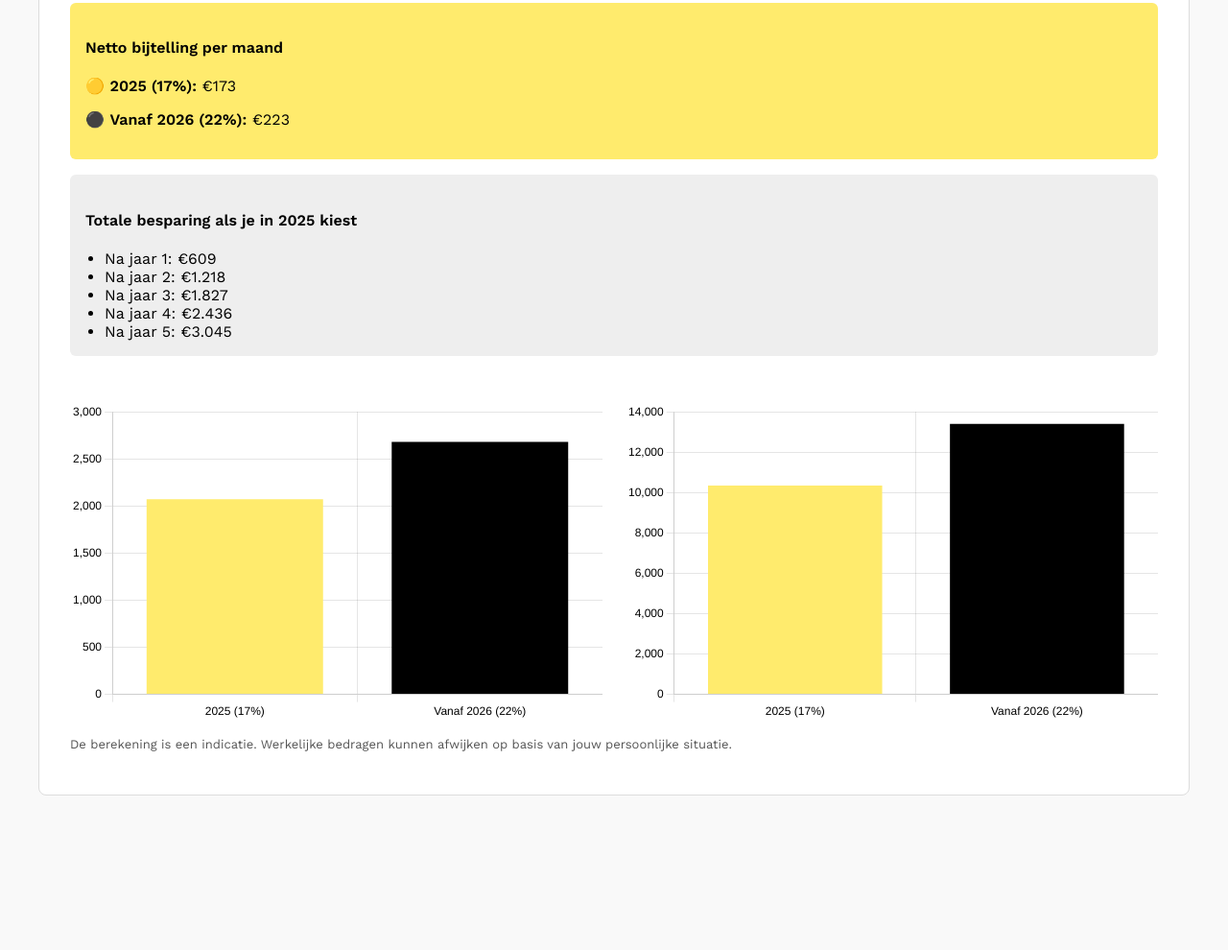
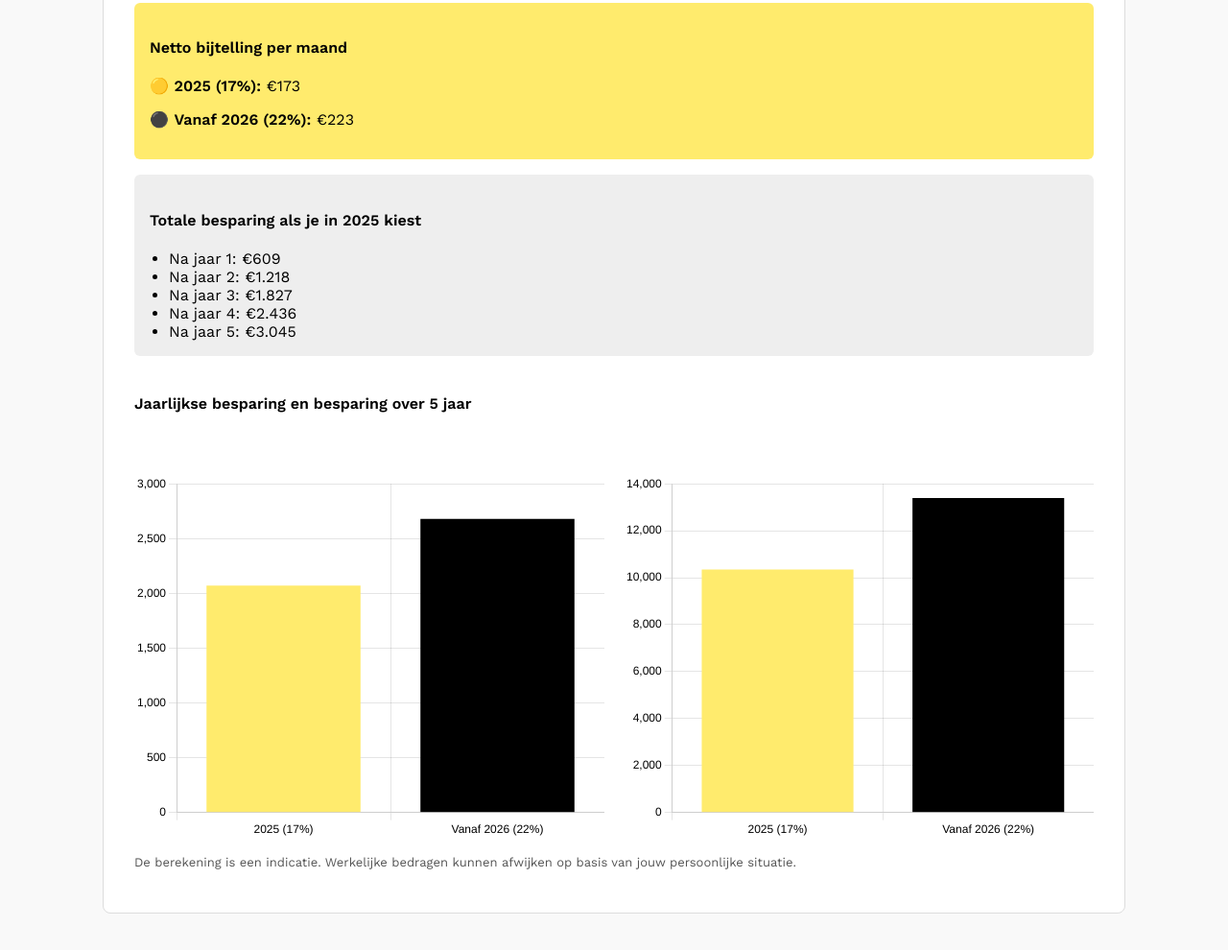
Before and after one commit to Pieter475/bijtelling.github.io, a plain HTML site: page index.html in a window 1280 px wide. Shown: the part 296-1286 px from the top of the page at 96% size. Before the commit the page ends 1165 px from the top, so only its background shows below. Drawn offline with nearby package versions, Linux system fonts and the light colour scheme.

Commit message:
Update index.html

```diff
--- a/index.html
+++ b/index.html
@@ -13,7 +13,7 @@
     }
 
     .container {
-      max-width: 1200px;
+      max-width: 1000px;
       background: #ffffff;
       padding: 32px;
       border-radius: 8px;
@@ -23,7 +23,6 @@
 
     h2, h4 {
       color: #000;
-      font-family: 'Work Sans', sans-serif;
     }
 
     .highlight {
@@ -37,7 +36,6 @@
       background: #eeeeee;
       padding: 16px;
       border-radius: 6px;
-      margin-bottom: 16px;
     }
 
     canvas {
@@ -52,15 +50,17 @@
       margin-bottom: 8px;
     }
 
-    .charts {
+    .charts-container {
       display: flex;
-      gap: 24px;
+      justify-content: space-between;
       flex-wrap: wrap;
-      justify-content: space-between;
+      gap: 20px;
+      margin-top: 32px;
     }
 
     .chart-box {
-      flex: 1 1 45%;
+      flex: 1;
+      min-width: 450px;
     }
   </style>
 </head>
@@ -97,12 +97,13 @@
     </div>
 
     <!-- Grafieken -->
-    <div class="charts">
+    <h4 style="margin-top: 40px;">Jaarlijkse besparing en besparing over 5 jaar</h4>
+    <div class="charts-container">
       <div class="chart-box">
-        <canvas id="chart1jaar" width="500" height="300"></canvas>
+        <canvas id="bijtellingChart1jaar" width="450" height="350"></canvas>
       </div>
       <div class="chart-box">
-        <canvas id="chart5jaar" width="500" height="300"></canvas>
+        <canvas id="bijtellingChart5jaar" width="450" height="350"></canvas>
       </div>
     </div>
 
@@ -150,25 +151,25 @@
     }
 
     document.addEventListener("DOMContentLoaded", function () {
-      const ctx1 = document.getElementById('chart1jaar').getContext('2d');
-      const ctx2 = document.getElementById('chart5jaar').getContext('2d');
+      const ctx1 = document.getElementById('bijtellingChart1jaar').getContext('2d');
+      const ctx2 = document.getElementById('bijtellingChart5jaar').getContext('2d');
 
       window.chart1jaar = new Chart(ctx1, {
         type: 'bar',
         data: {
           labels: ['2025 (17%)', 'Vanaf 2026 (22%)'],
           datasets: [{
-            label: 'Bijtelling per jaar',
-            backgroundColor: ['#FFEB6D', '#000000'],
+            label: 'Besparing per jaar',
+            backgroundColor: ['#FFEB6D', '#000'],
             data: [0, 0]
           }]
         },
         options: {
           responsive: true,
-          plugins: { legend: { display: false }},
+          plugins: { legend: { display: false } },
           scales: {
-            x: { ticks: { color: '#000' }},
-            y: { beginAtZero: true, ticks: { color: '#000' }}
+            x: { ticks: { color: '#000' } },
+            y: { beginAtZero: true, ticks: { color: '#000' } }
           }
         }
       });
@@ -178,17 +179,17 @@
         data: {
           labels: ['2025 (17%)', 'Vanaf 2026 (22%)'],
           datasets: [{
-            label: 'Bijtelling over 5 jaar',
-            backgroundColor: ['#FFEB6D', '#000000'],
+            label: 'Totale besparing over 5 jaar',
+            backgroundColor: ['#FFEB6D', '#000'],
             data: [0, 0]
           }]
         },
         options: {
           responsive: true,
-          plugins: { legend: { display: false }},
+          plugins: { legend: { display: false } },
           scales: {
-            x: { ticks: { color: '#000' }},
-            y: { beginAtZero: true, ticks: { color: '#000' }}
+            x: { ticks: { color: '#000' } },
+            y: { beginAtZero: true, ticks: { color: '#000' } }
           }
         }
       });
```
